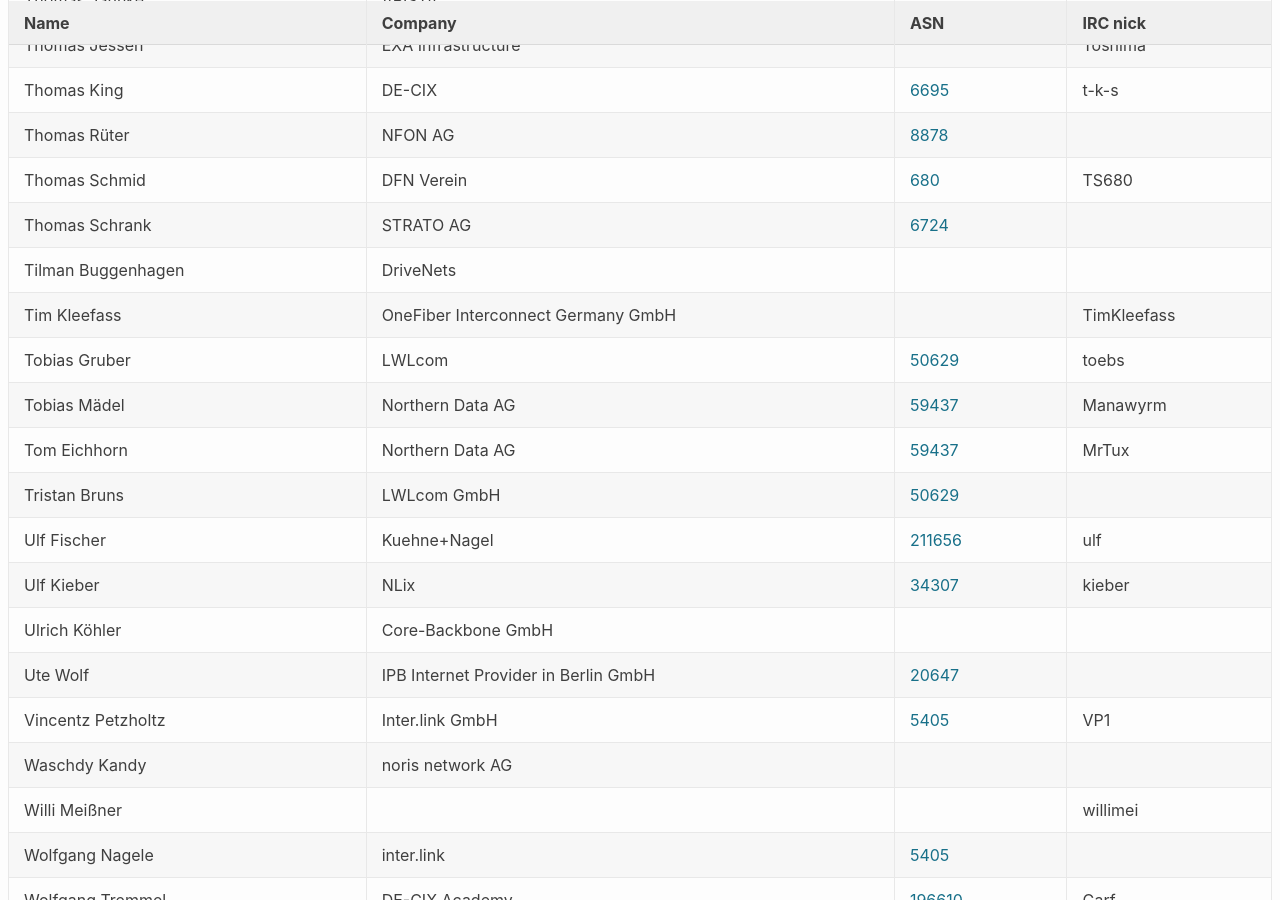
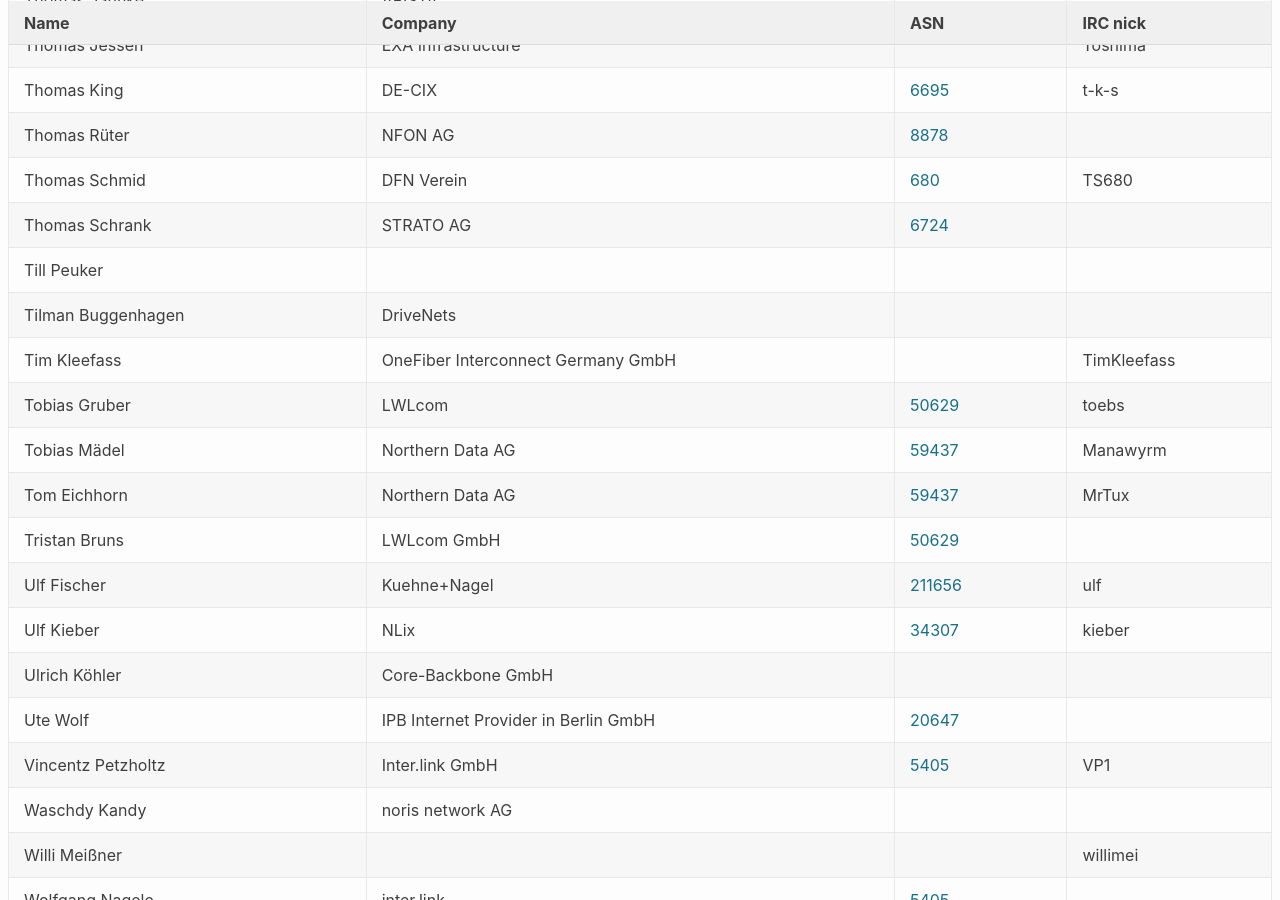
Before and after one commit to denog/pretix-attendeelist, a Jekyll site: the page built from denog14/index.md, in a window 1280 px wide and 900 px high, scrolled down 7939 px. Built offline with Jekyll 4.4.1, drawn with Linux system fonts in a browser that asks for light colours.

Commit message:
Latest data: Sun Oct 16 12:38:53 UTC 2022

```diff
--- a/_data/attendees_denog14_onsite.json
+++ b/_data/attendees_denog14_onsite.json
@@ -1068,6 +1068,12 @@
     "asn": "6724"
   },
   {
+    "name": "Till Peuker",
+    "company": null,
+    "irc": null,
+    "asn": null
+  },
+  {
     "name": "Tilman Buggenhagen",
     "company": "DriveNets",
     "irc": null,
```
